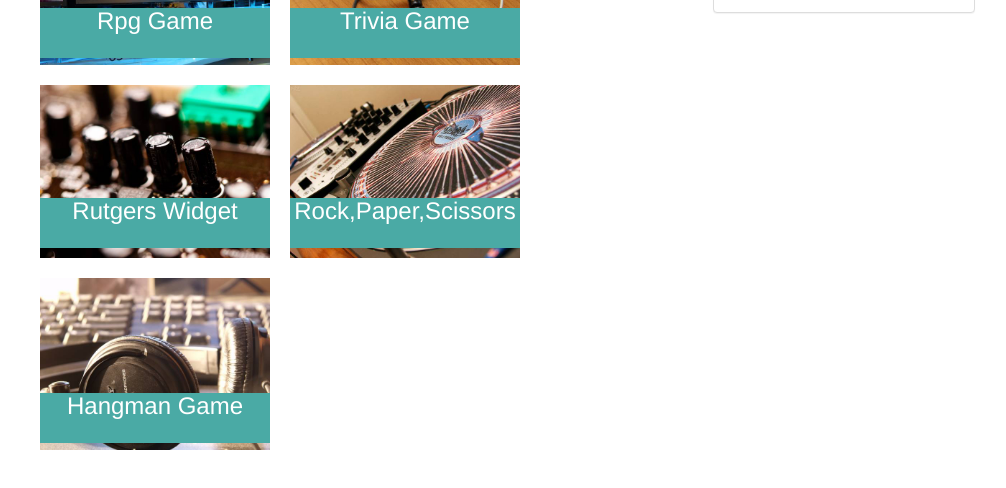
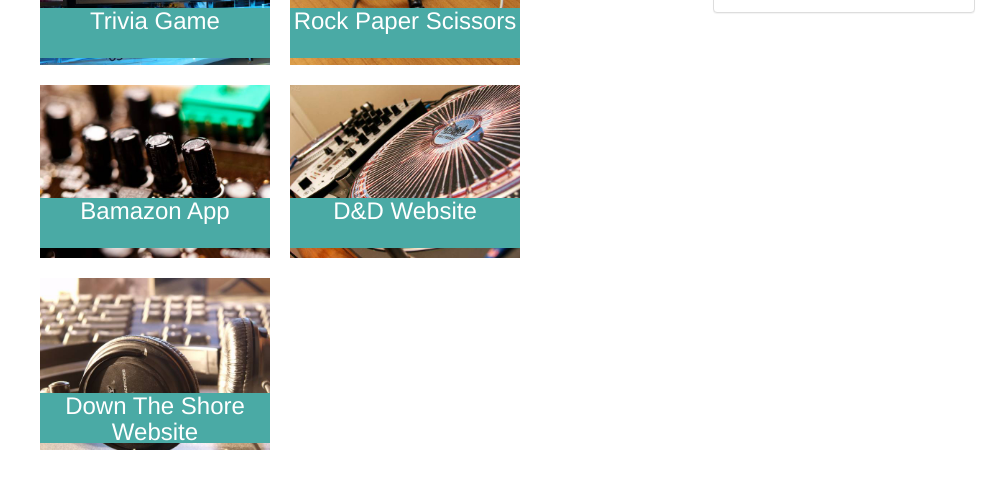
Before and after one commit to MicahIsley/Bootstrap-Portfolio, a plain HTML site: page portfolio.html in a window 1280 px wide. Shown: the part 310-798 px from the top of the page, without its empty margins (40-1046 px from the left). Drawn offline with nearby package versions, Linux system fonts and the light colour scheme.

Commit message:
updated links

```diff
--- a/portfolio.html
+++ b/portfolio.html
@@ -26,15 +26,15 @@
 		<div class="row">
 			<div class="col-sm-7">
 				<img src="images/pic1.jpg" class="img-responsive" alt="Responsive image" height="200" width="250">
-				<h3 id='pic_lables1'>Rpg Game</h3>
+				<a href="https://micahisley.github.io/TriviaGame"><h3 id='pic_lables1'>Trivia Game</h3></a>
 				<img src="images/pic2.jpg" class="img-responsive" alt="Responsive image" height="200" width="250">
-				<h3 id='pic_lables2'>Trivia Game</h3>
+				<a href="https://micahisley.github.io/RockPaperScissors"><h3 id='pic_lables2'>Rock Paper Scissors</h3></a>
 				<img src="images/pic3.jpg" class="img-responsive" alt="Responsive image" height="200" width="250">
-				<h3 id='pic_lables3'>Rutgers Widget</h3>
+				<a href="https://github.com/MicahIsley/Bamazon"><h3 id='pic_lables3'>Bamazon App</h3></a>
 				<img src="images/pic4.jpg" class="img-responsive" alt="Responsive image" height="200" width="250">
-				<h3 id='pic_lables4'>Rock,Paper,Scissors</h3>
+				<a href="https://morning-anchorage-59791.herokuapp.com/"><h3 id='pic_lables4'>D&D Website</h3></a>
 				<img src="images/pic5.jpg" class="img-responsive" alt="Responsive image" height="200" width="250">
-				<h3 id='pic_lables5'>Hangman Game</h3>
+				<a href="https://powerful-sea-34874.herokuapp.com/"><h3 id='pic_lables5'>Down The Shore Website</h3></a>
 			</div>
 			<div class='col-sm-3'>
 				<div class="panel panel-default col-sm-12">
```
Also changed, not shown: index.html (+1 -1 lines), images/29138 copy.jpeg (added).
